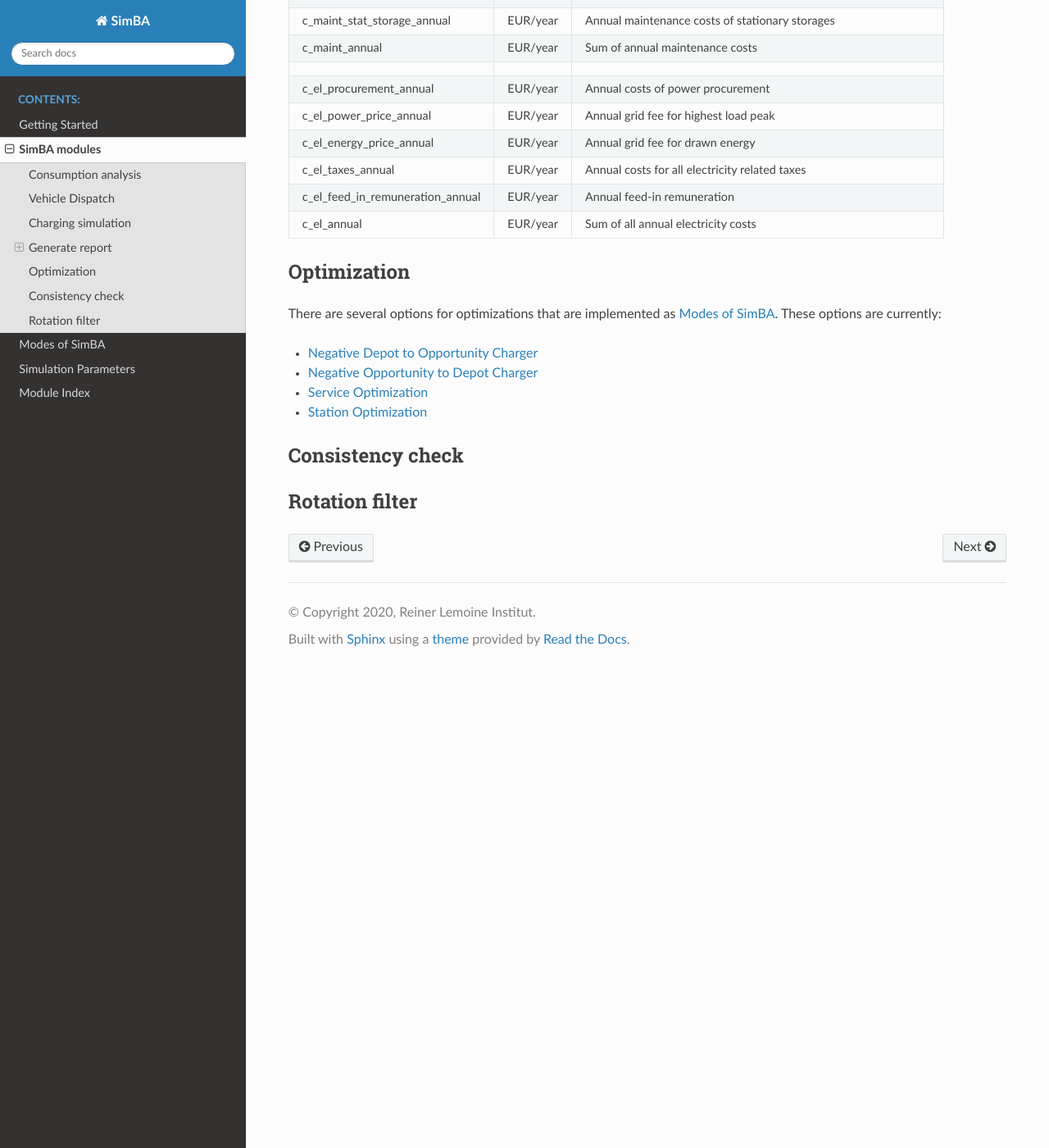
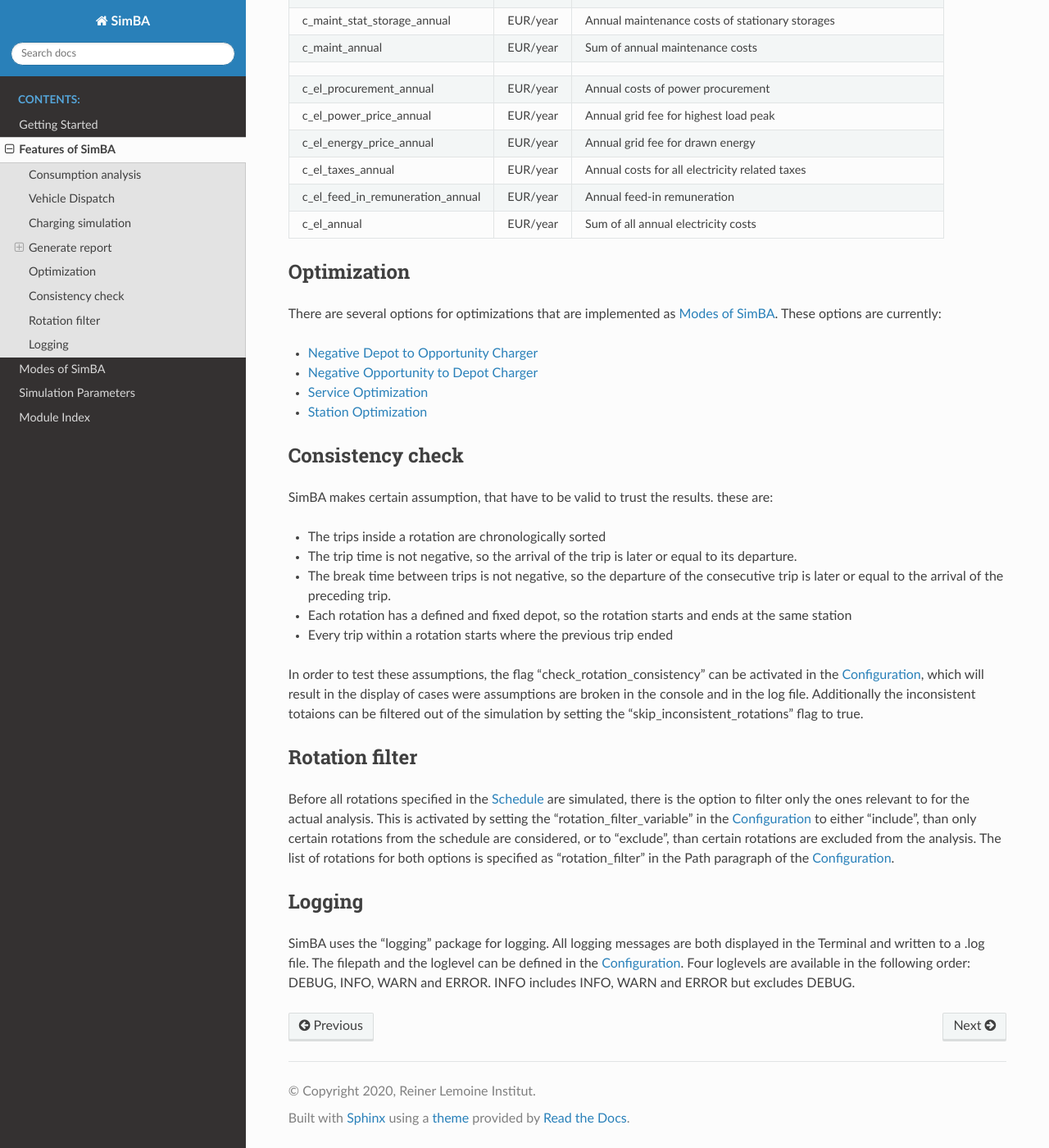
Before and after one commit to rl-institut/SimBA, a Sphinx documentation site: the page built from docs/source/simba_features.rst, in a window 1280 px wide and 1400 px high, scrolled down 3724 px. Shown: the whole window at 82% size. Built offline with Sphinx 7.4.7 and the Read the Docs theme 2.0.0, drawn with Linux system fonts in a browser that asks for light colours; some of the changed text lies outside the part shown.

Commit message:
rename modules to features

```diff
--- a/docs/source/getting_started.rst
+++ b/docs/source/getting_started.rst
@@ -40,7 +40,7 @@ Now add a new "run/debug configuration" with the following information:
 | Working directory: ``path/to/local/simba_repo``
 | Run with Python Console: true
 
-Now you can run the scenario specified in the conif usin PyCharm.
+Now you can run the scenario specified in the conif using PyCharm.
 
 General Concept
 ---------------
--- a/docs/source/index.rst
+++ b/docs/source/index.rst
@@ -18,7 +18,7 @@ SimBa - the Simulation toolbox for Bus Applications - was designed to analyze an
    :caption: Contents:
 
    getting_started
-   simba_modules
+   simba_features
    modes
    simulation_parameters
    modindex
--- a/docs/source/simba_modules.rst
+++ b/docs/source/simba_features.rst
@@ -1,8 +1,8 @@
 
-.. _simba_modules:
+.. _simba_features:
 
-SimBA modules
-=============
+Features of SimBA
+=================
 
 Consumption analysis
 --------------------
@@ -161,8 +161,25 @@ There are several options for optimizations that are implemented as :ref:`sim_mo
 Consistency check
 -----------------
 
+SimBA makes certain assumption, that have to be valid to trust the results. these are:
+
+* The trips inside a rotation are chronologically sorted
+* The trip time is not negative, so the arrival of the trip is later or equal to its departure.
+* The break time between trips is not negative, so the departure of the consecutive trip is later or equal to the arrival of the preceding trip.
+* Each rotation has a defined and fixed depot, so the rotation starts and ends at the same station
+* Every trip within a rotation starts where the previous trip ended
+
+In order to test these assumptions, the flag "check_rotation_consistency" can be activated in the :ref:`config`, which will result in the display of cases were assumptions are broken in the console and in the log file. Additionally the inconsistent totaions can be filtered out of the simulation by setting the "skip_inconsistent_rotations" flag to true.
+
 
 .. _rotation_filter:
 
 Rotation filter
 ---------------
+
+Before all rotations specified in the :ref:`schedule` are simulated, there is the option to filter only the ones relevant to for the actual analysis. This is activated by setting the "rotation_filter_variable" in the :ref:`config` to either "include", than only certain rotations from the schedule are considered, or to "exclude", than certain rotations are excluded from the analysis. The list of rotations for both options is specified as "rotation_filter" in the Path paragraph of the :ref:`config`.
+
+Logging
+-------
+
+SimBA uses the "logging" package for logging. All logging messages are both displayed in the Terminal and written to a .log file. The filepath and the loglevel can be defined in the :ref:`config`. Four loglevels are available in the following order: DEBUG, INFO, WARN and ERROR. INFO includes INFO, WARN and ERROR but excludes DEBUG.
```
